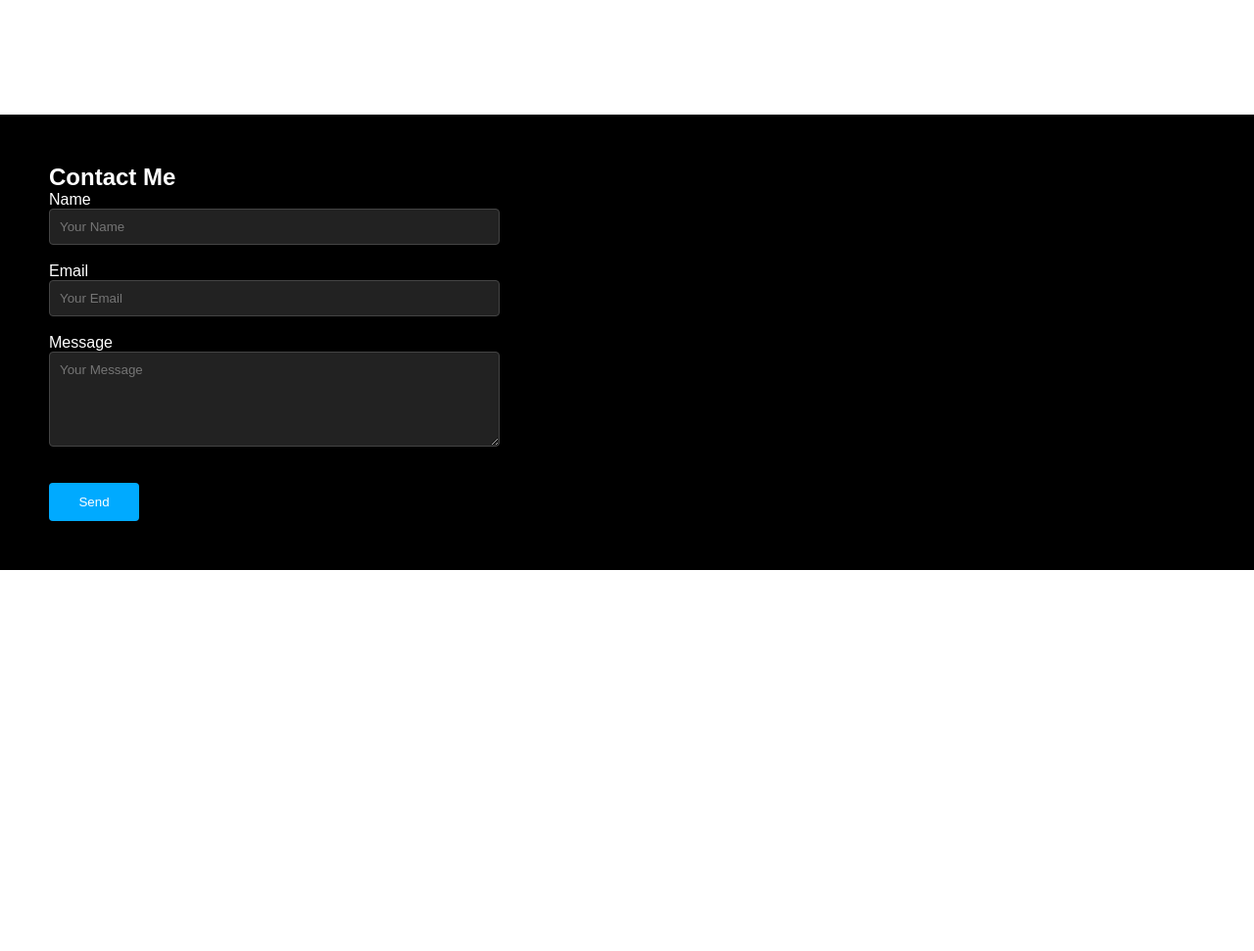
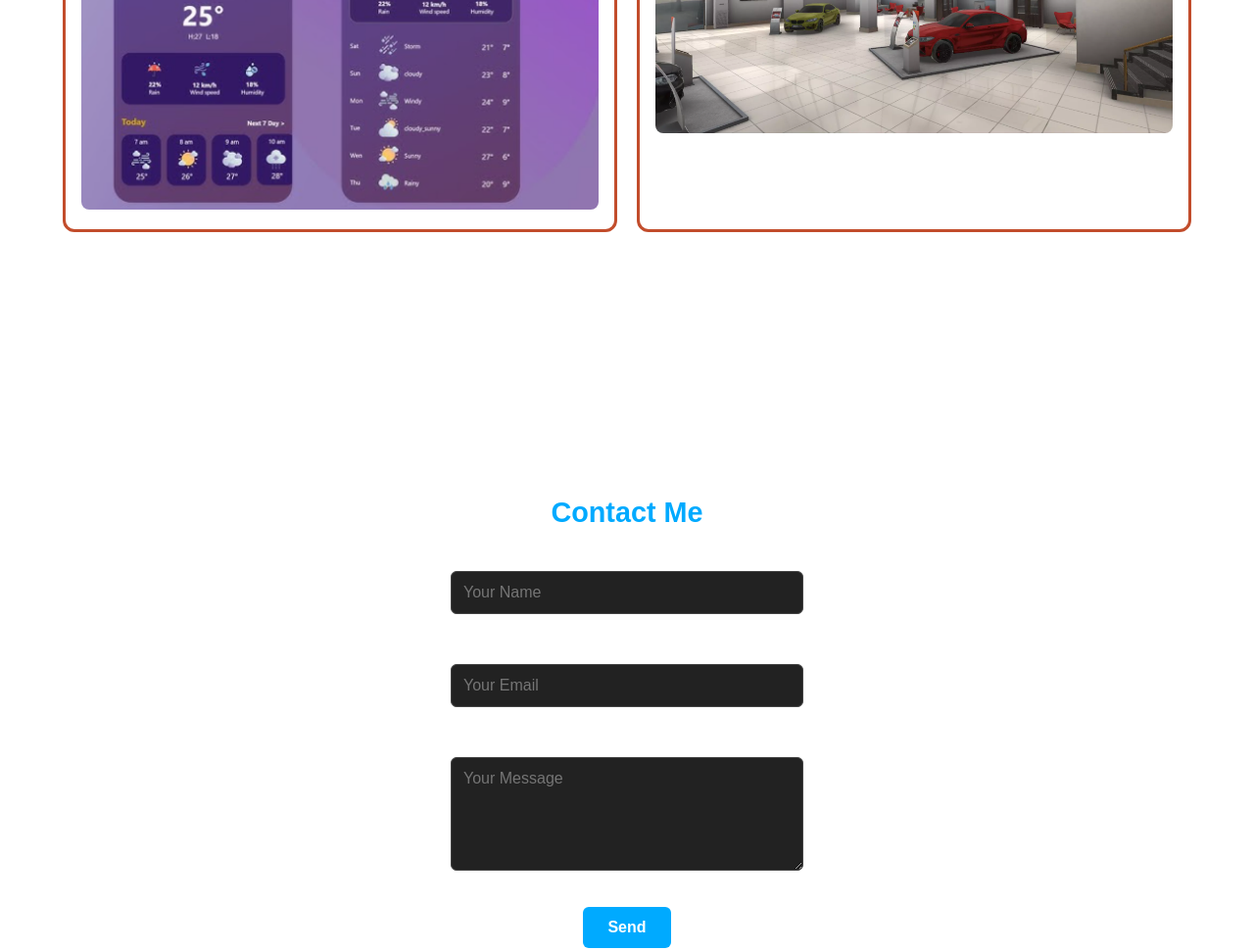
Before and after one commit to KritagyaKarki/portfolio, a plain HTML site: page index.html in a window 1280 px wide. Shown: the part 1805-2776 px from the top of the page at 98% size. Before the commit the page ends 2387 px from the top, so only its background shows below. Drawn offline with Linux system fonts and the light colour scheme; files whose address does not match are found by name; a web font is replaced by a local one.

Commit message:
html css javascript completed

```diff
--- a/index.html
+++ b/index.html
@@ -13,8 +13,8 @@
 	<header class="header">
 		<a href="#home" class="title">PORTFOLIO</a>
 		<nav>
-			<a href="#home">Home</a>
-			<a href="#about">About</a>
+			<a href="#">Home</a>
+			<a href="#home">About</a>
 			<a href="#skill">Skill</a>
 			<a href="#project">Projects</a>
 			<a href="#contact">Contacts</a>
@@ -41,7 +41,7 @@
     	<div class="container">
     		<div class="items">
     			<h3>UI/UX Design</h3>
-    			<p>Designing user-friendly and visually appealing interfaces.Creating engaging 2D and 3D games using Unity.I enjoy implementing gameplay mechanics, animations, and interactive experiences.</p>
+    			<p>Designing user-friendly and visually appealing interfaces.Creating engaging 2D and 3D games using Unity.</p>
     		</div>
     		<div class="items">
     			<h3>Game Development</h3>
@@ -49,7 +49,7 @@
     		</div>
     		<div class="items">
     			<h3>Problem Solving & Creativity</h3>
-    			<p>Tackling challenges with creative solutions. I love experimenting, learning new techniques, and applying them to real-world projects.Creating engaging 2D and 3D games using Unity.I enjoy implementing gameplay mechanics, animations, and interactive experiences.</p>
+    			<p>Tackling challenges with creative solutions. I love experimenting, learning new techniques, and applying them to real-world projects.</p>
     		</div>
     	</div>
     </section>
--- a/style.css
+++ b/style.css
@@ -5,7 +5,7 @@
   text-decoration: none;
   border: none;
   outline: none;
-  scroll-behavior:smooth;
+  /*scroll-behavior:smooth;*/
   font-family:'Poppins',sans-serif;
   color: white;
 }
@@ -15,8 +15,8 @@ html{
 }
 
 section {
-    padding-top: 120px;
-    padding-bottom: 120px;
+    padding-top: 200px;
+    padding-bottom: 200px;
 }
 
 
@@ -120,36 +120,75 @@ span{ color: green; }
   border:3px solid #c24d2c;
   border-radius: 12px;
   text-align: center;
+  cursor: pointer;
 }
 
 .items h3 { color:#79c2d0; font-size: 1.4rem; }
 .items p { font-size: 1rem; line-height: 1.5; }
 .items .project-img{ width: 100%; border-radius: 8px; }
 
+.items:hover{
+  transform: translateY(-5px);
+
+}
 .contact {
-  padding: 40px;
-  background-color: #000;
+  padding: 50px 20px;
+
+  display: flex;
+  justify-content: center;
+  align-items: center;
 }
 
-.contact-form-wrapper { width: 40%; padding:10px; }
+.contact-form-wrapper {
+  width: 400px;
+  padding: 20px;
+  border-radius: 10px;
+
+}
+
+.contact-form-wrapper h2 {
+  text-align: center;
+  margin-bottom: 25px;
+  font-size: 1.8rem;
+  color: #00aaff;
+}
 
 .contact-form input,
 .contact-form textarea {
   width: 100%;
-  padding: 10px;
+  padding: 12px;
+  margin-bottom: 15px;
   background-color: #222;
   color: #eee;
   border: 1px solid #444;
-  border-radius: 4px;
+  border-radius: 6px;
+  font-size: 1rem;
+  transition: border 0.3s, background 0.3s;
+}
+
+.contact-form input:focus,
+.contact-form textarea:focus {
+  border-color: #00aaff;
+  background-color: #2a2a2a;
+  outline: none;
 }
 
 .contact-form button {
-  margin-top: 15px;
-  padding: 12px 20px;
-  width: 20%;
+  display: block;
+  margin: 0 auto;
+  padding: 12px 25px;
   background-color: #00aaff;
-  border-radius: 4px;
+  color: #fff;
+  border-radius: 6px;
   cursor: pointer;
+  font-size: 1rem;
+  font-weight: bold;
+  transition: background 0.3s, transform 0.2s;
+}
+
+.contact-form button:hover {
+  background-color: #0088cc;
+  transform: translateY(-2px);
 }
 
 
```
